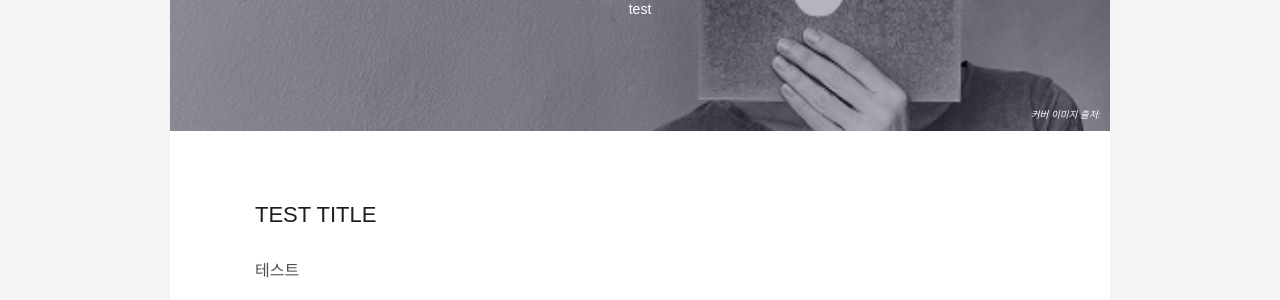
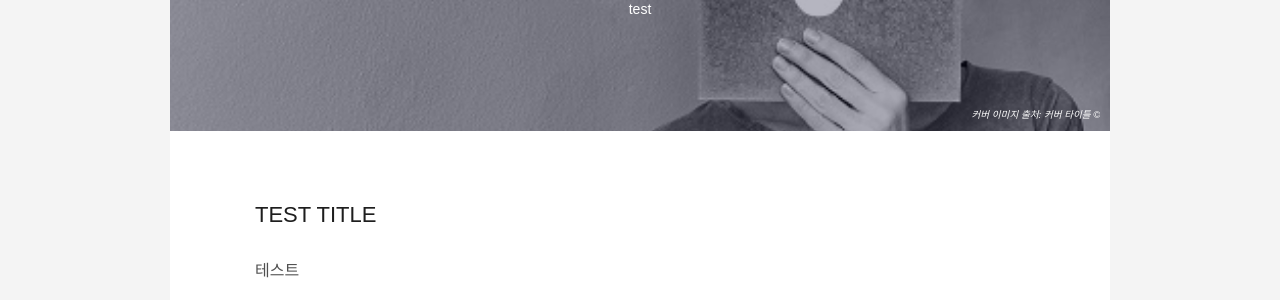
Before and after one commit to namioto/namioto.github.io, a Jekyll site: the page built from _posts/2017-11-28-test.md, in a window 1280 px wide. Shown: the part 313-613 px from the top of the page. Built offline with Jekyll 4.4.1, drawn with Linux system fonts in a browser that asks for light colours; some web fonts are replaced; comment, search, counter and statistics services are not loaded.

Commit message:
cover_test

```diff
--- a/_posts/2017-11-28-test.md
+++ b/_posts/2017-11-28-test.md
@@ -5,7 +5,10 @@ author: namioto
 date: 2017-11-28 17:28
 tags: [test]
 image: /files/covers/question.jpg
-cover: cover_test
+cover:
+  title: 커버 타이틀
+  link: http://namioto.github.io
+  author: namioto
 ---
 ## TEST TITLE
 
```
